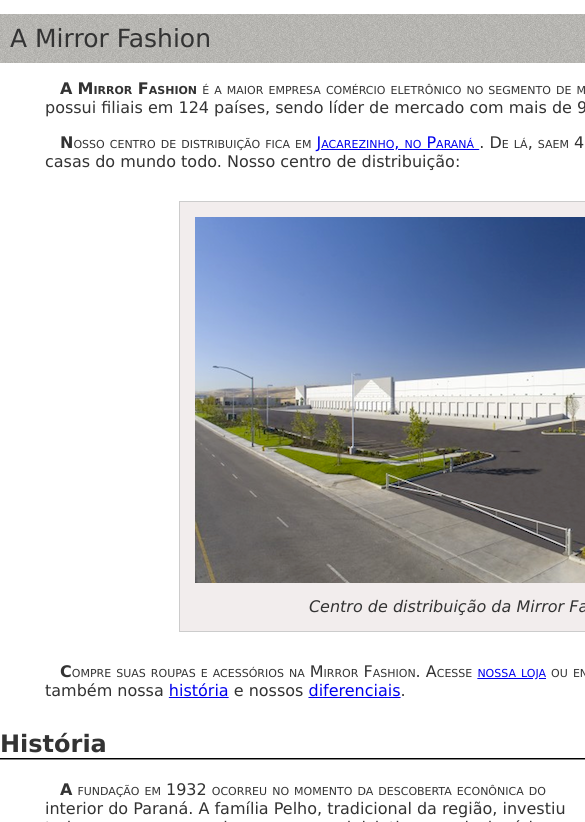
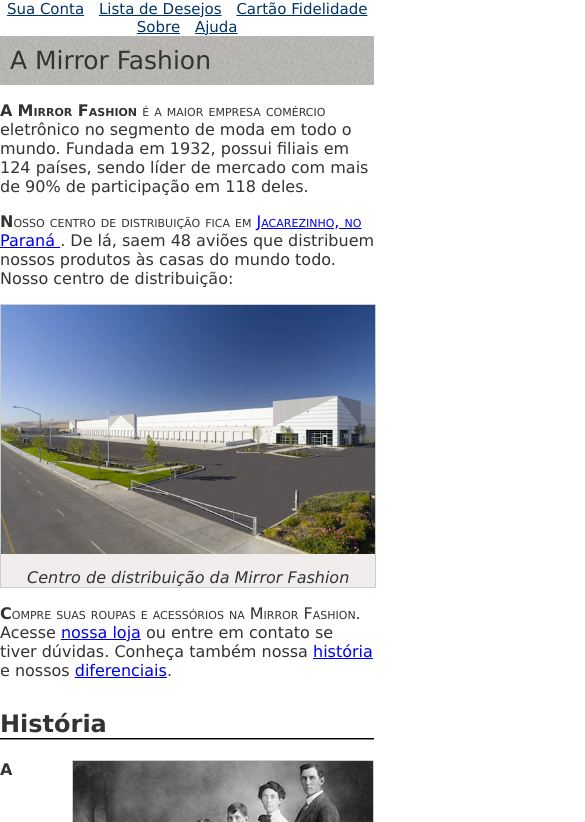
Before and after one commit to IngridTGit/Labs, a plain HTML site: page sobre.html in a window 390 px wide. Shown: the part 122-944 px from the top of the page, 585 px wide, since content can reach past the window. Drawn offline with Linux system fonts and the light colour scheme.

Commit message:
Desafio_Sobre.HTML

```diff
--- /dev/null
+++ b/mobile.sobre.css
@@ -0,0 +1,61 @@
+.container {
+	width: 96%;
+	margin: 0;
+	padding: 0;
+	border: 0;
+	outline: 0;
+}
+
+figure{
+	text-align: center;
+}
+
+header h1 {
+	text-align: center;
+}
+header h1 img {
+	max-width: 50%;
+}
+.sacola {
+	display: none;
+}
+.menu-opcoes {
+	position: static;
+	text-align: center;
+	margin: 0;
+	padding: 0;
+
+}
+.menu-opcoes ul{
+	margin: 0;
+	padding: 0;
+	border: 0;
+	outline: 0;
+}
+.menu-opcoes ul li {
+	display: inline;
+	margin: 0;
+	padding: 5px;
+
+}
+
+p{
+	padding: 0;
+	text-indent: 0;
+}
+#centro-distribuicao img{
+	width: 100%;
+}
+#centro-distribuicao {
+	margin: 0;
+	padding: 0;
+	width: 100%;
+}
+#familia-pelho {
+	float: right;
+	margin: 0;
+	padding: 0;
+}
+#familia-pelho img{
+	width: 100%;
+}
--- a/sobre.html
+++ b/sobre.html
@@ -6,6 +6,7 @@
     <meta name="viewport" content="width=device-width, initial-scale=1.0" />
     <link rel="stylesheet" href="sobre.css" />
     <link rel="stylesheet" href="estilo.css">
+	<link rel="stylesheet" href="mobile.sobre.css" media="(max-width: 939px)">
     <title>Exercicio</title>
   </head>
 
```
